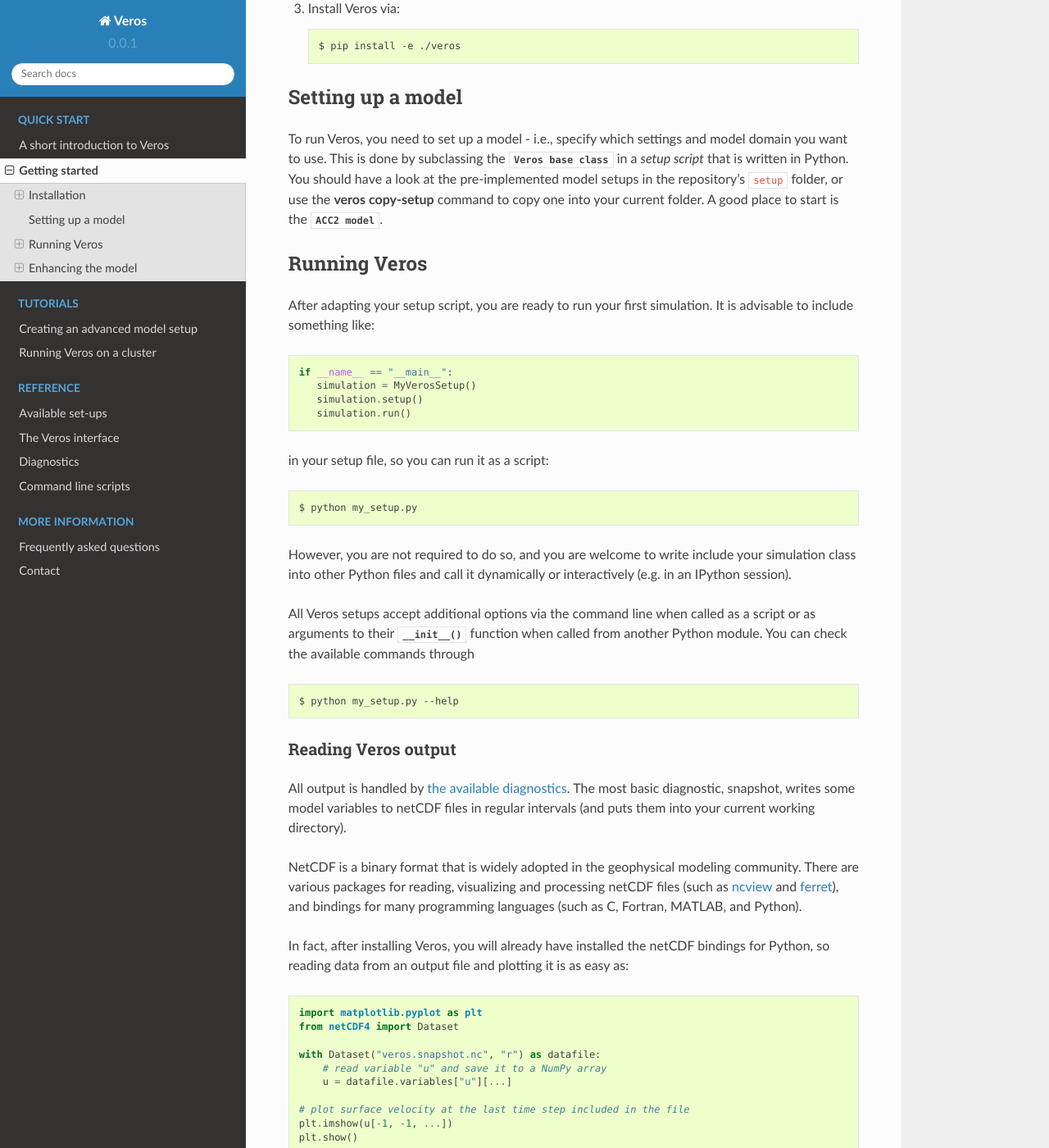
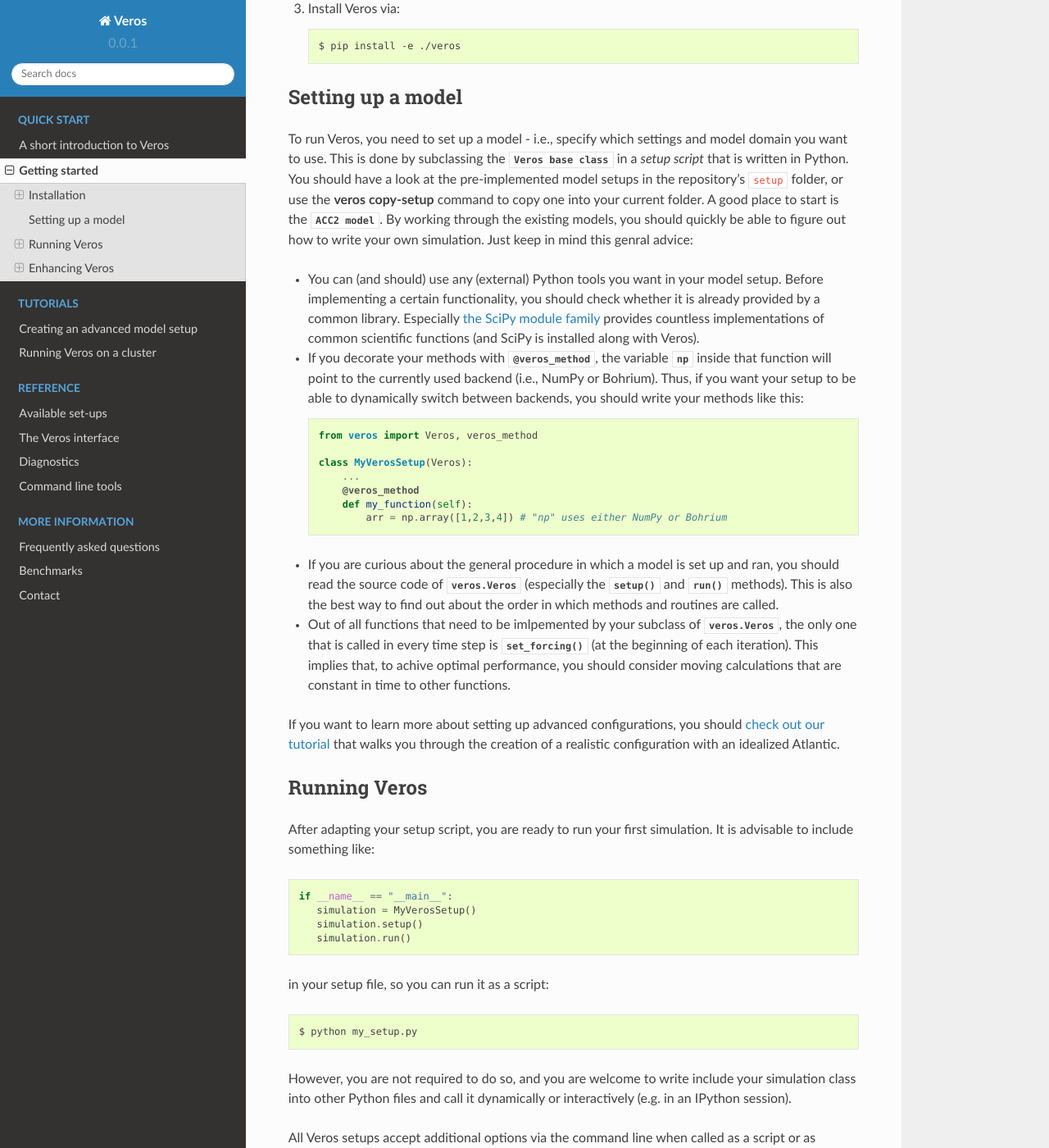
Before and after one commit to team-ocean/veros, a Sphinx documentation site: the page built from doc/quickstart/get-started.rst, in a window 1280 px wide and 1400 px high, scrolled down 1207 px. Shown: the whole window at 82% size. Built offline with Sphinx 7.4.7 and the Read the Docs theme 2.0.0, drawn with Linux system fonts in a browser that asks for light colours; pages that are not in the unit, such as notebooks, are missing from menus; some of the changed text lies outside the part shown.

Commit message:
write the docs

```diff
--- a/doc/conf.py
+++ b/doc/conf.py
@@ -19,7 +19,7 @@
 import os
 import sys
 sys.path.insert(0, os.path.abspath('..'))
-sys.path.insert(0, os.path.abspath('3rdparty'))
+sys.path.insert(0, os.path.abspath('_3rdparty'))
 
 setupdir = os.path.abspath('../setup')
 for setup in os.listdir(setupdir):
@@ -41,17 +41,20 @@
 # extensions coming with Sphinx (named 'sphinx.ext.*') or your custom
 # ones.
 import sphinx_fontawesome
-extensions = ['sphinx.ext.autodoc',
+extensions = [
+    'sphinx.ext.autodoc',
     'sphinx.ext.autosummary',
     'sphinx.ext.coverage',
     'sphinx.ext.viewcode',
     'sphinx.ext.mathjax',
     'sphinx.ext.napoleon',
+    'sphinxcontrib.programoutput',
     'sphinx_fontawesome',
-    'nbsphinx']
+    'nbsphinx'
+    ]
 
 # Add any paths that contain templates here, relative to this directory.
-templates_path = ['templates']
+templates_path = ['_templates']
 
 # The suffix(es) of source filenames.
 # You can specify multiple suffix as a list of string:
@@ -86,7 +89,7 @@
 # List of patterns, relative to source directory, that match files and
 # directories to ignore when looking for source files.
 # This patterns also effect to html_static_path and html_extra_path
-exclude_patterns = ['build', 'Thumbs.db', '.DS_Store', '**.ipynb_checkpoints']
+exclude_patterns = ['_build', 'Thumbs.db', '.DS_Store', '**.ipynb_checkpoints']
 
 # The name of the Pygments (syntax highlighting) style to use.
 pygments_style = 'sphinx'
@@ -115,7 +118,7 @@
 # Add any paths that contain custom static files (such as style sheets) here,
 # relative to this directory. They are copied after the builtin static files,
 # so a file named "default.css" will overwrite the builtin "default.css".
-html_static_path = ['static']
+html_static_path = ['_static']
 
 
 # -- Options for HTMLHelp output ------------------------------------------
--- /dev/null
+++ b/doc/more/benchmarks.rst
@@ -0,0 +1,2 @@
+Benchmarks
+==========
--- a/doc/quickstart.rst
+++ b/doc/quickstart/get-started.rst
@@ -56,9 +56,25 @@
 Setting up a model
 ------------------
 
-To run Veros, you need to set up a model - i.e., specify which settings and model domain you want to use. This is done by subclassing the :class:`Veros base class <veros.Veros>` in a *setup script* that is written in Python. You should have a look at the pre-implemented model setups in the repository's :file:`setup` folder, or use the :command:`veros copy-setup` command to copy one into your current folder. A good place to start is the :class:`ACC2 model <acc2.ACC2>`.
+To run Veros, you need to set up a model - i.e., specify which settings and model domain you want to use. This is done by subclassing the :class:`Veros base class <veros.Veros>` in a *setup script* that is written in Python. You should have a look at the pre-implemented model setups in the repository's :file:`setup` folder, or use the :command:`veros copy-setup` command to copy one into your current folder. A good place to start is the :class:`ACC2 model <acc2.ACC2>`. By working through the existing models, you should quickly be able to figure out how to write your own simulation. Just keep in mind this genral advice:
 
+- You can (and should) use any (external) Python tools you want in your model setup. Before implementing a certain functionality, you should check whether it is already provided by a common library. Especially `the SciPy module family <https://www.scipy.org/>`_ provides countless implementations of common scientific functions (and SciPy is installed along with Veros).
 
+- If you decorate your methods with :func:`@veros_method <veros.veros_method>`, the variable :obj:`np` inside that function will point to the currently used backend (i.e., NumPy or Bohrium). Thus, if you want your setup to be able to dynamically switch between backends, you should write your methods like this: ::
+
+      from veros import Veros, veros_method
+
+      class MyVerosSetup(Veros):
+          ...
+          @veros_method
+          def my_function(self):
+              arr = np.array([1,2,3,4]) # "np" uses either NumPy or Bohrium
+
+- If you are curious about the general procedure in which a model is set up and ran, you should read the source code of :class:`veros.Veros` (especially the :meth:`setup` and :meth:`run` methods). This is also the best way to find out about the order in which methods and routines are called.
+
+- Out of all functions that need to be imlpemented by your subclass of :class:`veros.Veros`, the only one that is called in every time step is :meth:`set_forcing` (at the beginning of each iteration). This implies that, to achive optimal performance, you should consider moving calculations that are constant in time to other functions.
+
+If you want to learn more about setting up advanced configurations, you should :doc:`check out our tutorial </tutorial/wave-propagation>` that walks you through the creation of a realistic configuration with an idealized Atlantic.
 
 Running Veros
 -------------
@@ -83,7 +99,7 @@
 Reading Veros output
 ++++++++++++++++++++
 
-All output is handled by :doc:`the available diagnostics <reference/diagnostics>`. The most basic diagnostic, snapshot, writes :doc:`some model variables <reference/variables>` to netCDF files in regular intervals (and puts them into your current working directory).
+All output is handled by :doc:`the available diagnostics </reference/diagnostics>`. The most basic diagnostic, snapshot, writes :doc:`some model variables </reference/variables>` to netCDF files in regular intervals (and puts them into your current working directory).
 
 NetCDF is a binary format that is widely adopted in the geophysical modeling community. There are various packages for reading, visualizing and processing netCDF files (such as `ncview <http://meteora.ucsd.edu/~pierce/ncview_home_page.html>`_ and `ferret <http://ferret.pmel.noaa.gov/Ferret/>`_), and bindings for many programming languages (such as C, Fortran, MATLAB, and Python).
 
@@ -125,14 +141,14 @@
 
    $ python my_setup.py -s restart_input_filename /path/to/restart_file.h5
 
-Enhancing the model
--------------------
+Enhancing Veros
+---------------
 
 Veros was written with extensibility in mind. If you already know some Python and have worked with NumPy, you are pretty much ready to write your own extension. The model code is located in the :file:`veros` subfolder, while all of the numerical routines are located in :file:`veros/core`.
 
 We believe that the best way to learn how Veros works is to read its source code. Starting from the :py:class:`Veros base class <veros.Veros>`, you should be able to work your way through the flow of the program, and figure out where to add your modifications. If you installed Veros through :command:`pip -e` or :command:`setup.py develop`, all changes you make will immediately be reflected when running the code.
 
-In case you want to add additional output capabilities or compute additional quantities without changing the main solution of the simulation, you should consider :doc:`adding a custom diagnostic <reference/diagnostics>`.
+In case you want to add additional output capabilities or compute additional quantities without changing the main solution of the simulation, you should consider :doc:`adding a custom diagnostic </reference/diagnostics>`.
 
 Running tests and benchmarks
 ++++++++++++++++++++++++++++
@@ -154,3 +170,21 @@
    $ python run_benchmarks.py --help
 
 from the :file:`test` folder. Timings are written in JSON format.
+
+Performance tweaks
+++++++++++++++++++
+
+If your changes to Veros turn out to have a negative effect on the runtime of the model, there several ways to investigate and solve performance problems:
+
+- Run your model with the :option:`-v debug` option to get additional debugging output (such as timings for each time step, and a timing summary after the run has finished).
+- Run your model with the :option:`-p` option to profile Veros with pyinstrument. You may have to run :command:`pip install pyinstrument` before being able to do so. After completion of the run, a file :file:`profile.html` will be written that can be opened with a web browser and contains timings for the entire call stack.
+- You should try and avoid explict loops over arrays at all cost (even more so when using Bohrium). You should always try to work on the whole array at once.
+- When using Bohrium, it is sometimes beneficial to copy an array to NumPy before passing it to an external module or performing an operation that cannot be vectorized efficiently. Just don't forget to copy it back to Bohrium after you are finished, e.g. like so: ::
+
+      if veros.backend_name == "bohrium":
+          u_np = veros.u.copy2numpy()
+      else:
+          u_np = veros.y
+      veros.u[...] = np.asarray(external_function(u_np))
+
+- If you are still having trouble, don't hesitate to ask for help (e.g. `on GitHub <https://github.com/dionhaefner/veros/issues>`_).
--- a/doc/requirements.txt
+++ b/doc/requirements.txt
@@ -7,3 +7,4 @@
 pillow
 nbsphinx
 ipykernel
+sphinxcontrib-programoutput
```
Also changed, not shown: README.md (+8 -2 lines), doc/index.rst (+7 -6 lines), doc/quickstart/introduction.rst (renamed from doc/introduction.rst, +5 -5 lines), doc/reference/cli.rst (+23 -2 lines), doc/_3rdparty/sphinx_fontawesome/__init__.py (renamed from doc/3rdparty/sphinx_fontawesome/__init__.py), doc/_3rdparty/sphinx_fontawesome/constant.py (renamed from doc/3rdparty/sphinx_fontawesome/constant.py), doc/_images/c-grid.svg (renamed from doc/static/images/c-grid.svg), doc/_images/veros-logo-400px.png (added), doc/_images/veros-logo.svg, doc/more/contact.rst (renamed from doc/contact.rst), doc/more/faq.rst (renamed from doc/faq.rst), doc/static/images/veros-logo-400px.png (deleted), 6 other files.
